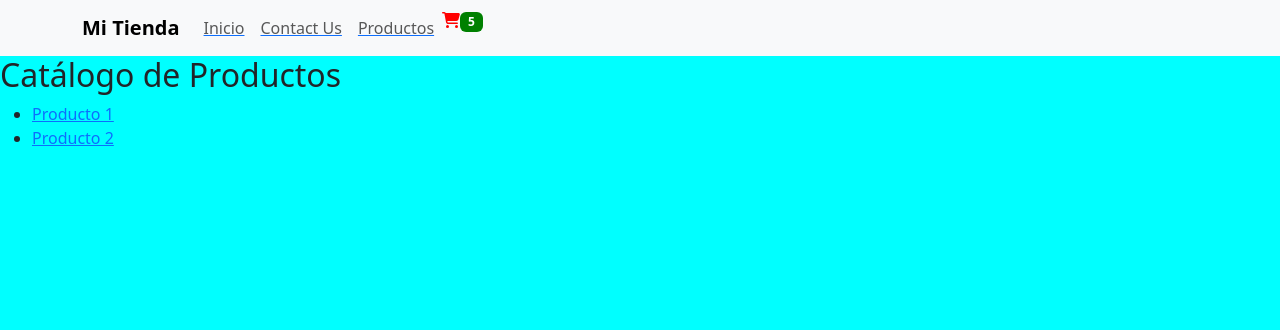
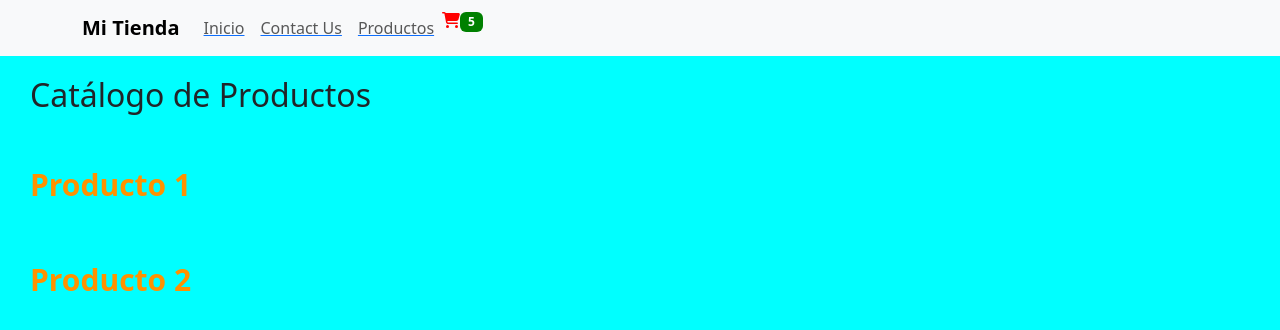
Before and after one commit to luchogalli/JS-coderhouse, a React (Vite) app: page /Catalogo in a window 1280 px wide. Shown: the top 330 px of the page. Built offline with nearby package versions, Linux system fonts and the light colour scheme.

Commit message:
haciendo todo mas bonito

```diff
--- /dev/null
+++ b/src/assets/components/Catalogo.css
@@ -0,0 +1,32 @@
+
+/* Estilos para el contenedor principal del catálogo */
+.catalog-container {
+    max-width: 800px;
+    margin: 0 10px;
+    padding: 20px;
+
+  }
+
+  /* Estilos para la lista de productos */
+  .product-list {
+    list-style: none;
+    padding: 0;
+    padding-top: 40px;
+  }
+
+  .product-list li {
+    margin-bottom: 50px;
+  }
+
+  /* Estilos para los enlaces de productos */
+  .product-link {
+    text-decoration: none;
+    color: #ff9100;
+    font-weight: bold;
+    font-size: 30px;
+    transition: color 0.5s;
+  }
+
+  .product-link:hover {
+    color: #007bff;
+  }
--- a/src/assets/components/Catalogo.jsx
+++ b/src/assets/components/Catalogo.jsx
@@ -1,14 +1,17 @@
 import React from 'react';
 import { Link } from 'react-router-dom';
+import './Catalogo.css'; // Importa el archivo CSS
 
 const Catalog = ({ products }) => {
   return (
-      <div>
+    <div className="catalog-container">
       <h2>Catálogo de Productos</h2>
-        <ul>
+      <ul className="product-list">
         {products.map((product) => (
           <li key={product.id}>
-              <Link to={`/Catalogo/${product.id}`}>{product.name}</Link>
+            <Link to={`/Catalogo/${product.id}`} className="product-link">
+              {product.name}
+            </Link>
           </li>
         ))}
       </ul>
```
Lines whose indentation alone changed are shown as unchanged.
